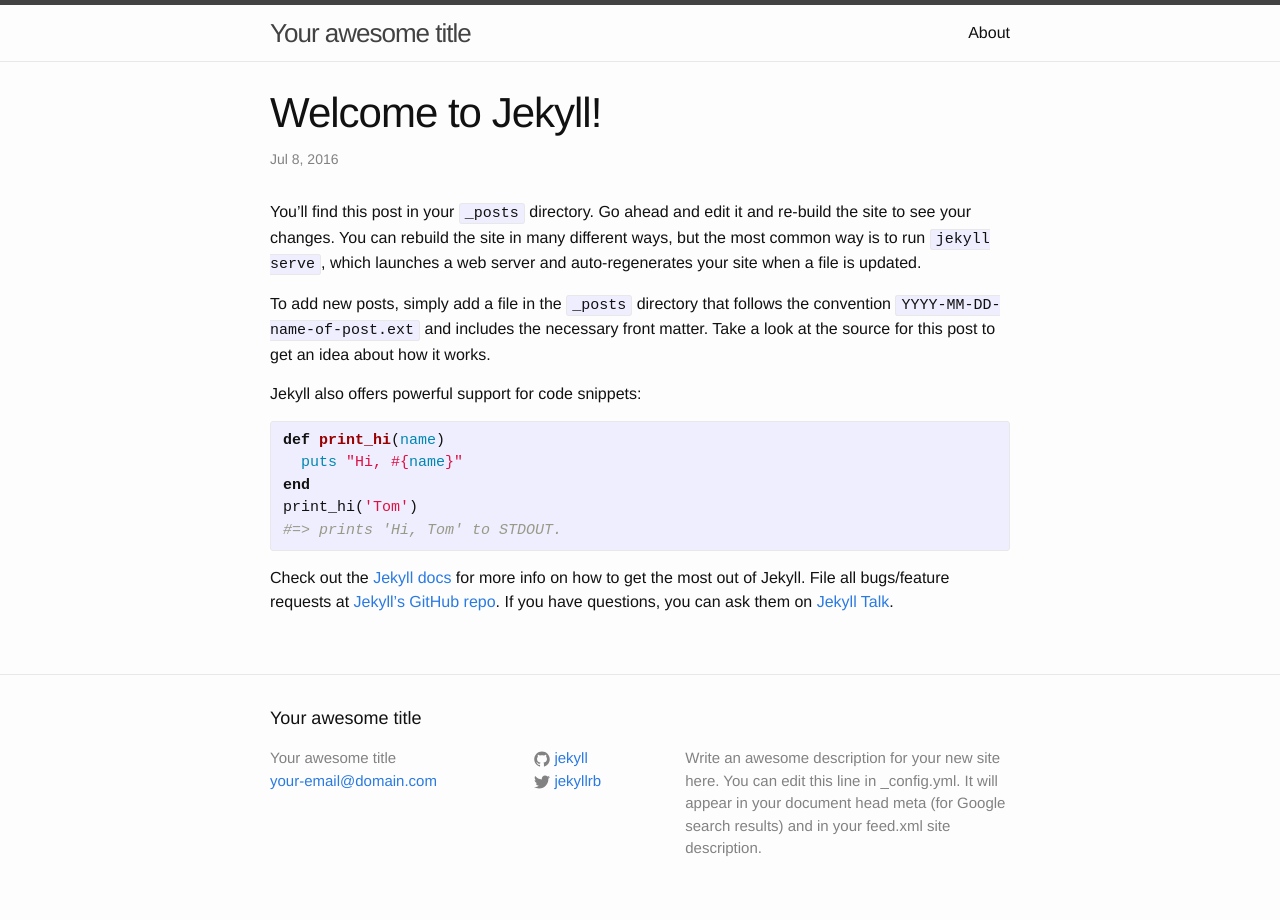
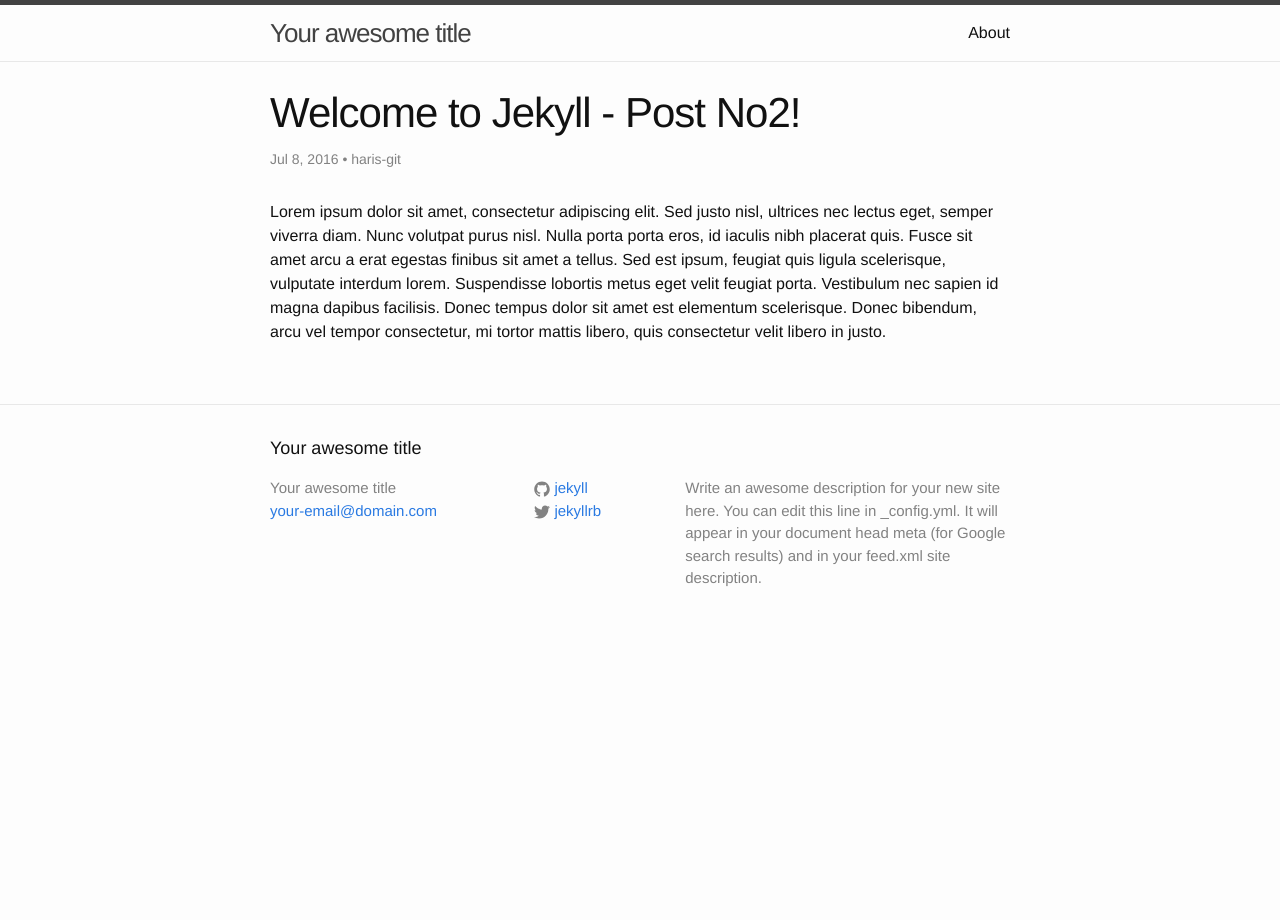
Before and after one commit to haris-git/haris-git.github.io, a Jekyll site: the page built from _posts/2016-07-08-welcome-to-jekyll.markdown, in a window 1280 px wide. Built offline with Jekyll 4.4.1, drawn with Linux system fonts in a browser that asks for light colours.

Commit message:
Update 2016-07-08-welcome-to-jekyll.markdown

```diff
--- a/_posts/2016-07-08-welcome-to-jekyll.markdown
+++ b/_posts/2016-07-08-welcome-to-jekyll.markdown
@@ -1,25 +1,8 @@
 ---
 layout: post
-title:  "Welcome to Jekyll!"
+title:  "Welcome to Jekyll - Post No2!"
 date:   2016-07-08 09:30:07 +0300
-categories: jekyll update
+author: haris-git
+categories: news
 ---
-You’ll find this post in your `_posts` directory. Go ahead and edit it and re-build the site to see your changes. You can rebuild the site in many different ways, but the most common way is to run `jekyll serve`, which launches a web server and auto-regenerates your site when a file is updated.
-
-To add new posts, simply add a file in the `_posts` directory that follows the convention `YYYY-MM-DD-name-of-post.ext` and includes the necessary front matter. Take a look at the source for this post to get an idea about how it works.
-
-Jekyll also offers powerful support for code snippets:
-
-{% highlight ruby %}
-def print_hi(name)
-  puts "Hi, #{name}"
-end
-print_hi('Tom')
-#=> prints 'Hi, Tom' to STDOUT.
-{% endhighlight %}
-
-Check out the [Jekyll docs][jekyll-docs] for more info on how to get the most out of Jekyll. File all bugs/feature requests at [Jekyll’s GitHub repo][jekyll-gh]. If you have questions, you can ask them on [Jekyll Talk][jekyll-talk].
-
-[jekyll-docs]: http://jekyllrb.com/docs/home
-[jekyll-gh]:   https://github.com/jekyll/jekyll
-[jekyll-talk]: https://talk.jekyllrb.com/
+Lorem ipsum dolor sit amet, consectetur adipiscing elit. Sed justo nisl, ultrices nec lectus eget, semper viverra diam. Nunc volutpat purus nisl. Nulla porta porta eros, id iaculis nibh placerat quis. Fusce sit amet arcu a erat egestas finibus sit amet a tellus. Sed est ipsum, feugiat quis ligula scelerisque, vulputate interdum lorem. Suspendisse lobortis metus eget velit feugiat porta. Vestibulum nec sapien id magna dapibus facilisis. Donec tempus dolor sit amet est elementum scelerisque. Donec bibendum, arcu vel tempor consectetur, mi tortor mattis libero, quis consectetur velit libero in justo.
```
